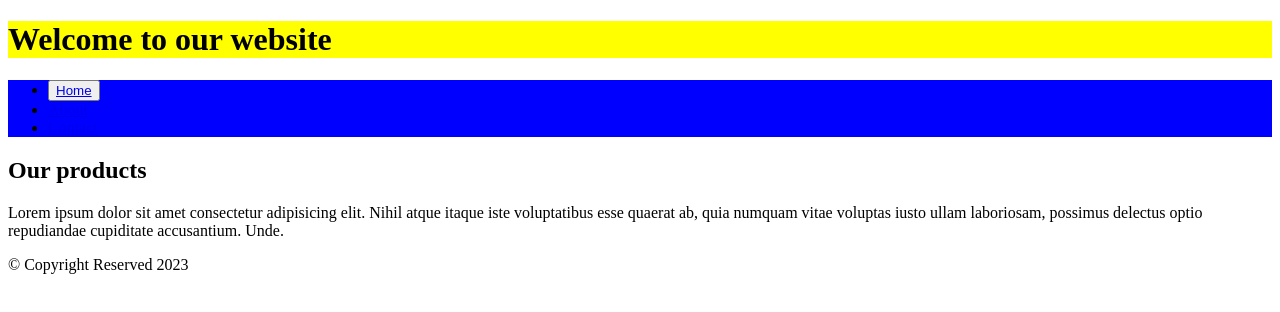
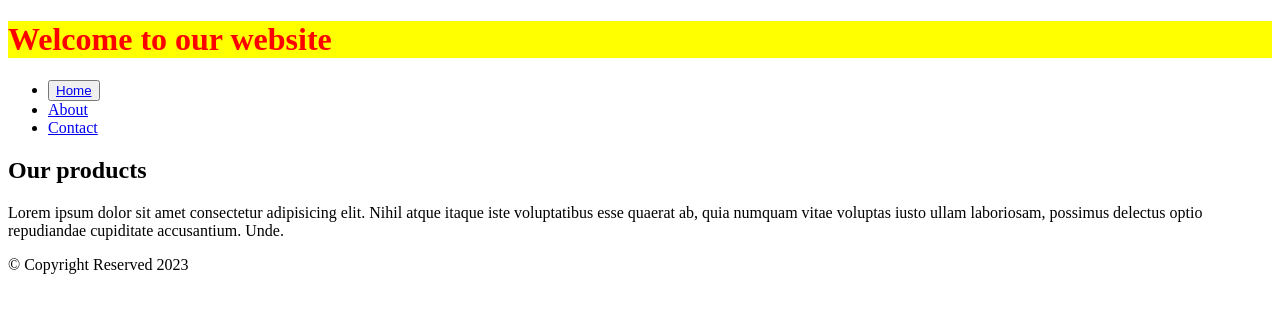
Before and after one commit to SAMIRBEK-TOLIBOV-Beckend/onlinestore, a plain HTML site: page index.html in a window 1280 px wide. Drawn offline with Linux system fonts and the light colour scheme.

Commit message:
added any.txt and main.css updated

```diff
--- a/main.css
+++ b/main.css
@@ -1,9 +1,4 @@
 h1{
     background-color: yellow;
+    color: red;
 }
-nav{
-    box-shadow: inset;
-    bottom: 20px;
-    background-color: blue ;
-    nav-right: initial;
-}
```
Also changed, not shown: any.txt (added).
